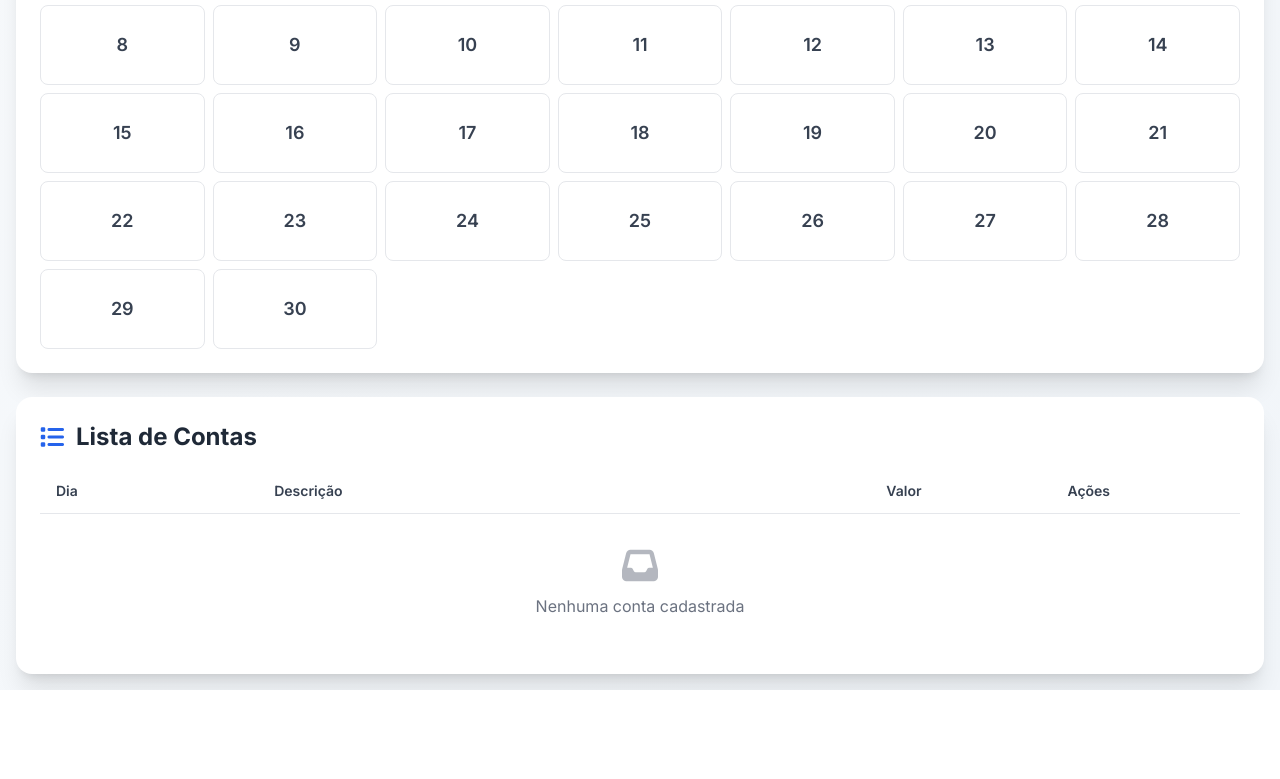
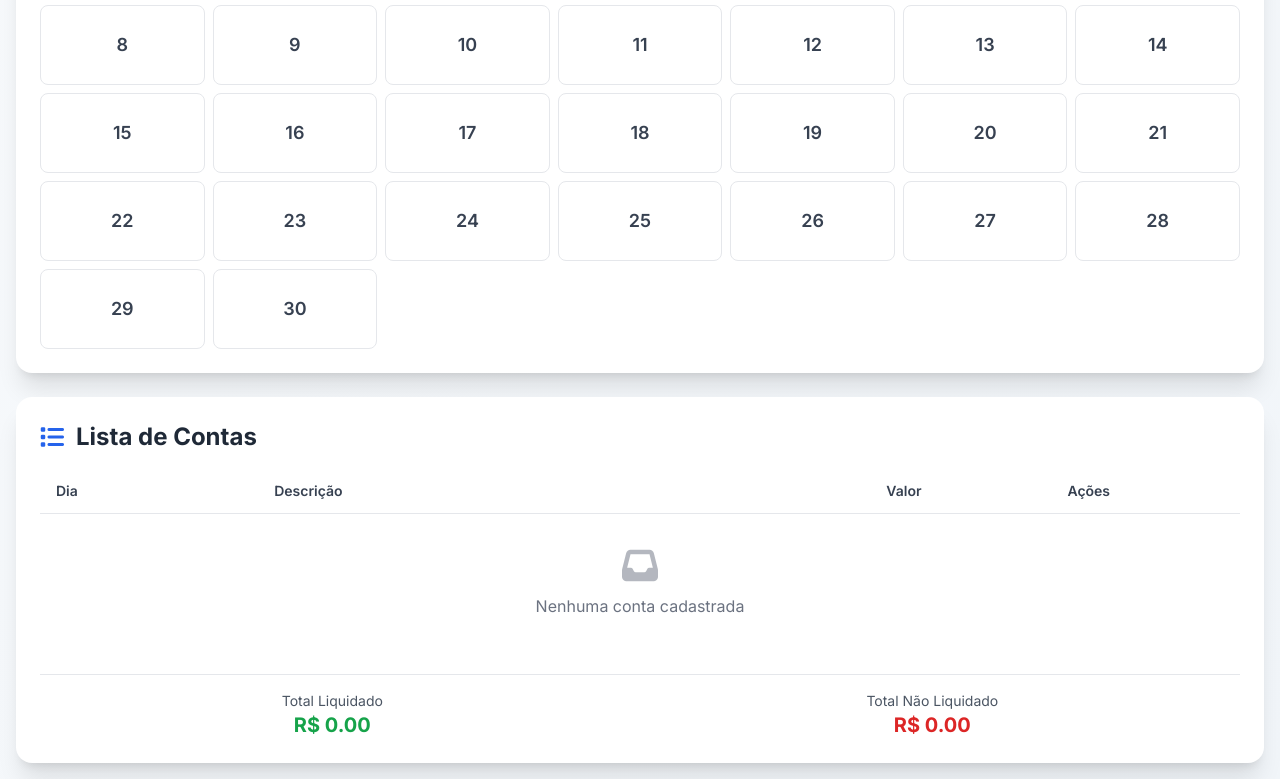
Before and after one commit to BetinRibeiro/ferramentas, a plain HTML site: page contas_fixas.html in a window 1280 px wide. Shown: the part 491-1270 px from the top of the page. Before the commit the page ends 1181 px from the top, so only its background shows below. Drawn offline with nearby package versions, Linux system fonts and the light colour scheme.

Commit message:
Update contas_fixas.html

```diff
--- a/contas_fixas.html
+++ b/contas_fixas.html
@@ -163,6 +163,20 @@
                     <p>Nenhuma conta cadastrada</p>
                 </div>
             </div>
+
+            <!-- Rodapé com totais -->
+            <div class="mt-6 pt-4 border-t border-gray-200">
+                <div class="flex justify-around text-center">
+                    <div>
+                        <div class="text-sm text-gray-600">Total Liquidado</div>
+                        <div class="text-xl font-bold text-green-600" id="totalPaid">R$ 0,00</div>
+                    </div>
+                    <div>
+                        <div class="text-sm text-gray-600">Total Não Liquidado</div>
+                        <div class="text-xl font-bold text-red-600" id="totalUnpaid">R$ 0,00</div>
+                    </div>
+                </div>
+            </div>
         </div>
 
         <!-- Modal -->
@@ -303,9 +317,19 @@
             const totalAmount = Object.values(bills).reduce((sum, bill) => sum + bill.amount, 0);
             const averageAmount = totalBills > 0 ? totalAmount / totalBills : 0;
 
+            const totalPaid = Object.values(bills)
+                .filter(bill => bill.paid)
+                .reduce((sum, bill) => sum + bill.amount, 0);
+
+            const totalUnpaid = Object.values(bills)
+                .filter(bill => !bill.paid)
+                .reduce((sum, bill) => sum + bill.amount, 0);
+
             document.getElementById('totalBills').textContent = totalBills;
             document.getElementById('totalAmount').textContent = `R$ ${totalAmount.toFixed(2)}`;
             document.getElementById('averageAmount').textContent = `R$ ${averageAmount.toFixed(2)}`;
+            document.getElementById('totalPaid').textContent = `R$ ${totalPaid.toFixed(2)}`;
+            document.getElementById('totalUnpaid').textContent = `R$ ${totalUnpaid.toFixed(2)}`;
 
             // Atualizar tabela de contas
             updateBillsTable();
```
